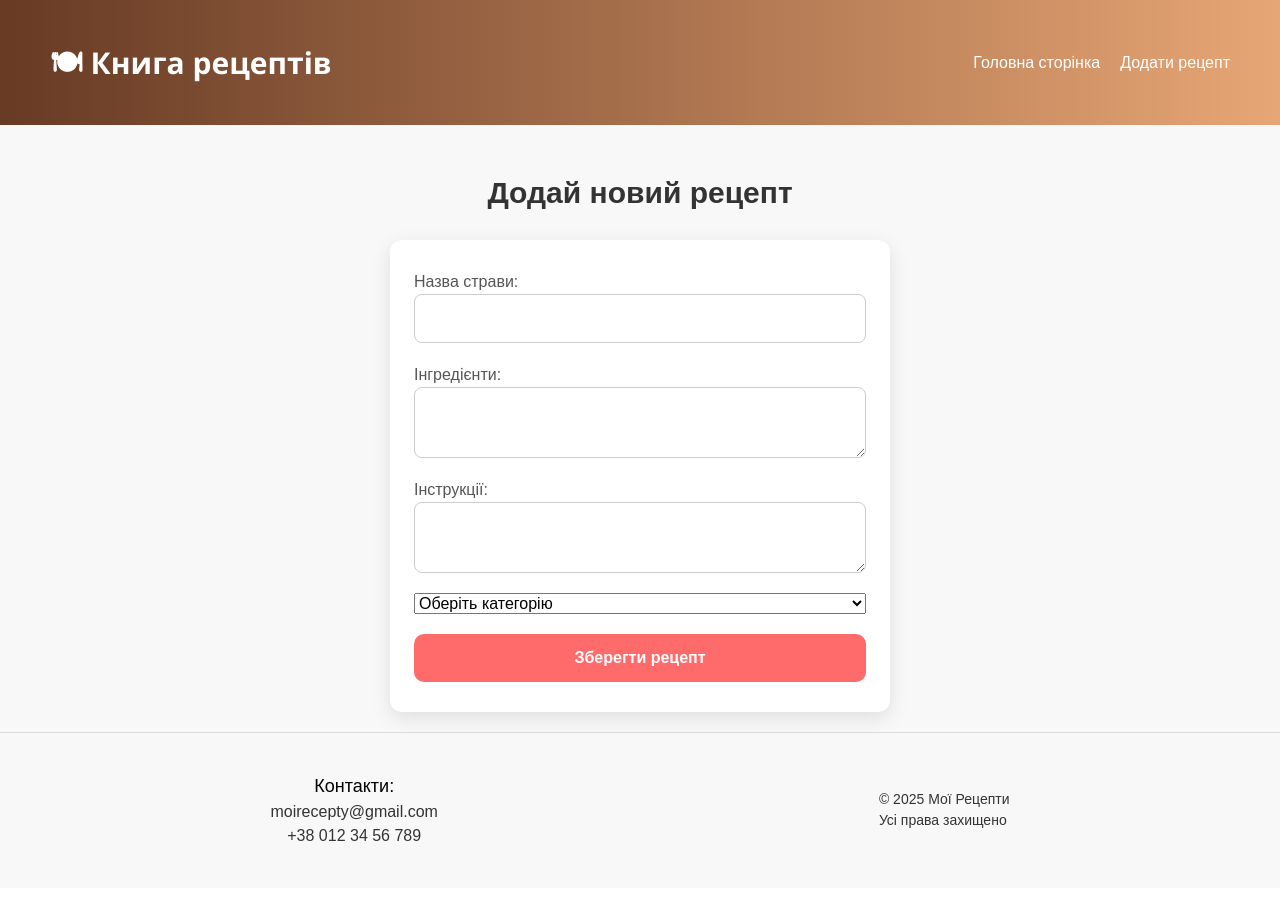
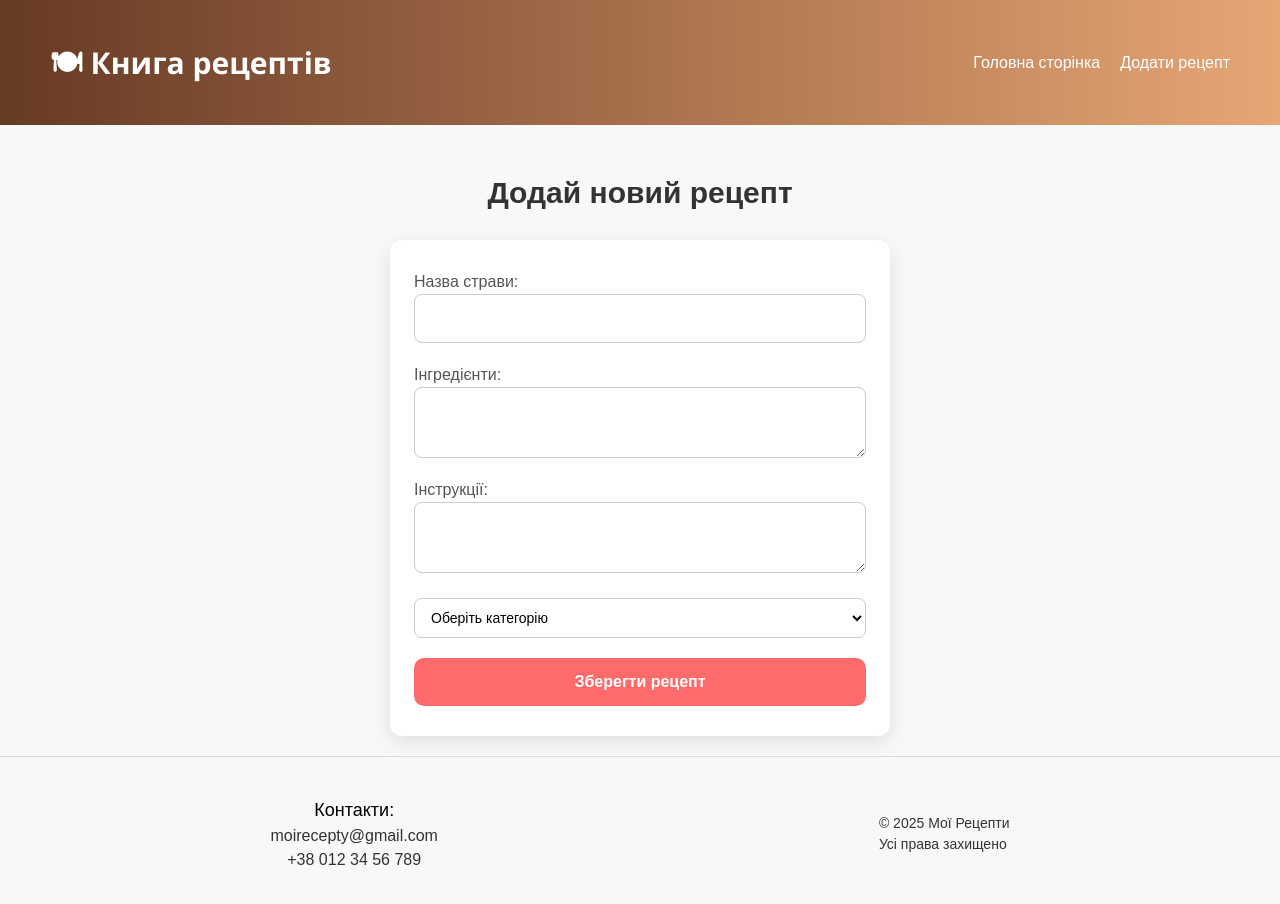
Before and after one commit to krisskov13/recipe-book, a React (Vite) app: page /add in a window 1280 px wide. Shown: the top 904 px of the page. Built offline with nearby package versions, Linux system fonts and the light colour scheme.

Commit message:
add styles for category selection in RecipeForm and EditRecipe

```diff
--- a/src/components/RecipeForm/RecipeForm.module.css
+++ b/src/components/RecipeForm/RecipeForm.module.css
@@ -50,6 +50,22 @@
   outline: none;
 }
 
+.formContainer select {
+  width: 100%;
+  padding: 10px 12px;
+  border-radius: 8px;
+  border: 1px solid #ccc;
+  font-size: 14px;
+  background-color: #fff;
+  transition: border 0.2s, box-shadow 0.2s;
+  margin-top: 5px;
+}
+
+.formContainer select:focus {
+  outline: none;
+  border-color: #0d91e9;
+}
+
 .formContainer button {
   padding: 12px;
   background-color: #ff6b6b;
--- a/src/pages/EditRecipe/EditRecipe.module.css
+++ b/src/pages/EditRecipe/EditRecipe.module.css
@@ -50,6 +50,22 @@
   outline: none;
 }
 
+.formContainer select {
+  width: 100%;
+  padding: 10px 12px;
+  border-radius: 8px;
+  border: 1px solid #ccc;
+  font-size: 14px;
+  background-color: #fff;
+  transition: border 0.2s, box-shadow 0.2s;
+  margin-top: 5px;
+}
+
+.formContainer select:focus {
+  outline: none;
+  border-color: #0d91e9;
+}
+
 .formContainer button {
   padding: 12px;
   background-color: #ff6b6b;
```
